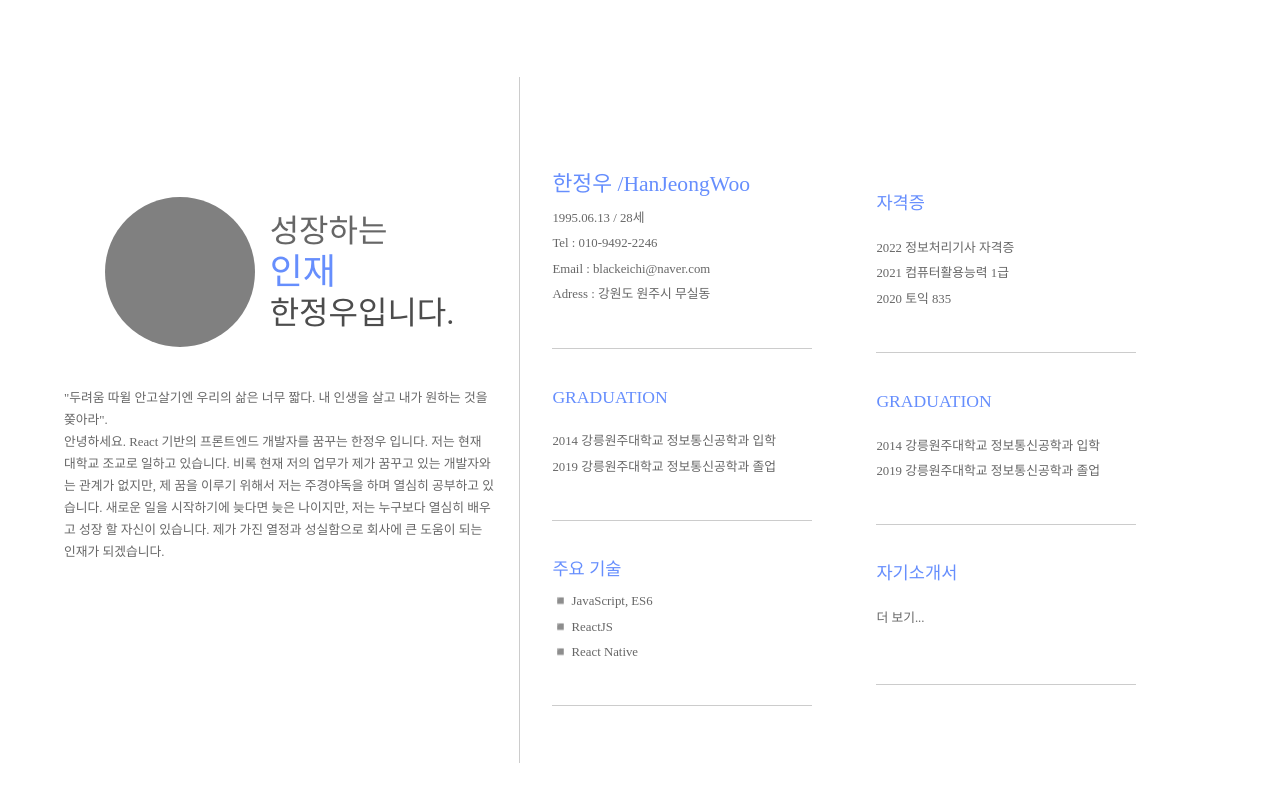
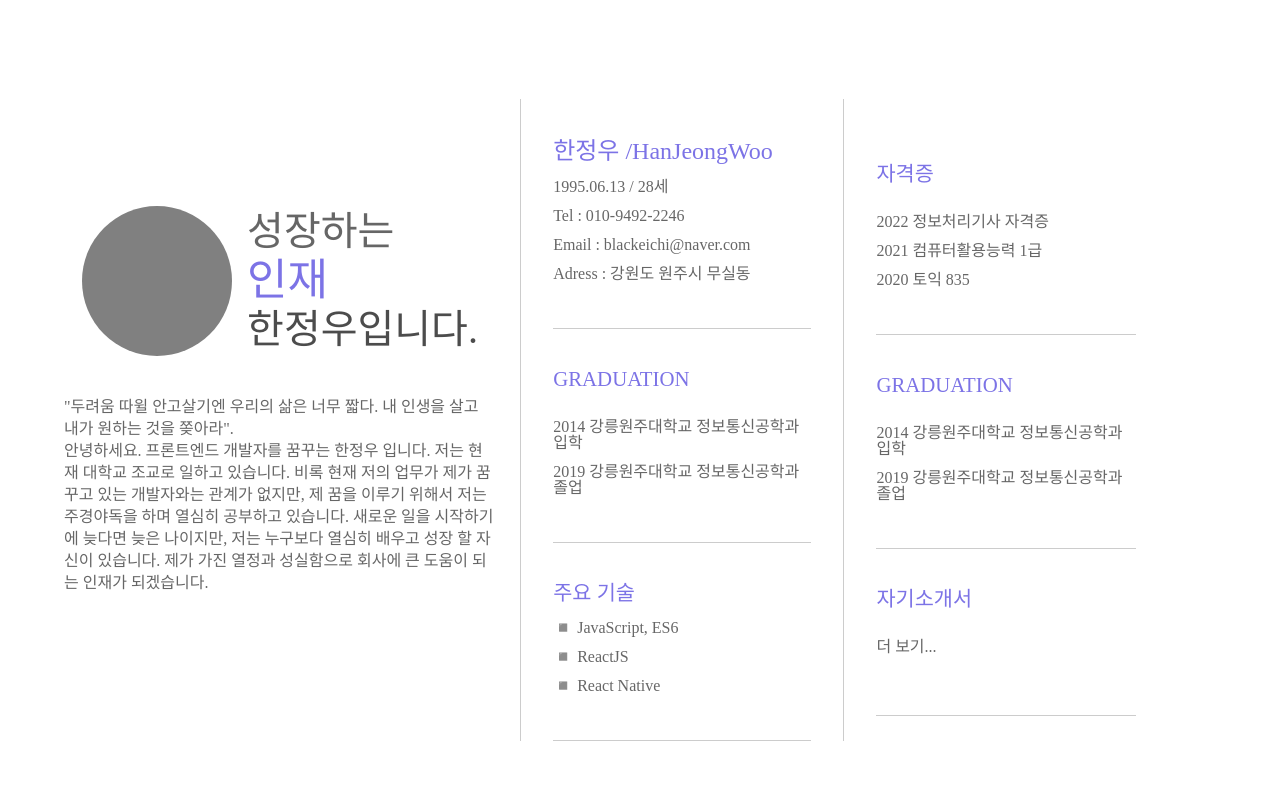
Before and after one commit to blackeichi/jw-portfolio, a React (Create React App) app: page /#/profile in a window 1280 px wide. Built offline with nearby package versions, Linux system fonts and the light colour scheme; a web font is replaced by a local one.

Commit message:
2022.09.16

```diff
--- a/src/Home.tsx
+++ b/src/Home.tsx
@@ -34,7 +34,16 @@ const BottomBox = styled.div<{ isLarge: boolean }>`
   flex-direction: ${(props) => (props.isLarge ? "row" : "column")};
   text-align: ${(props) => (props.isLarge ? "start" : "center")};
   gap: ${(props) => (props.isLarge ? "0" : "3vh")};
-  align-items: center;
+  align-items: ${(props) => (props.isLarge ? "flex-end" : "center")};
+`;
+const Btn = styled.h1`
+  font-size: 2.5vh;
+  font-weight: 700;
+  font-family: "NotoSerifKRbold";
+  background-color: ${(props) => props.theme.pupleColr};
+  padding: 15px;
+  border-radius: 20px;
+  color: white;
 `;
 
 export const Home = () => {
@@ -62,11 +71,7 @@ export const Home = () => {
   return (
     <Box isLarge={large}>
       <TopBox>
-        <Title
-          isLarge={large}
-          one="조직의 발전을 위해"
-          two="끊임없이 노력하는 인재 한정우입니다."
-        />
+        <Title isLarge={large} one="Hello World!" two="BRAND ME." />
         {large ? <SubTitle>2021~2022 Portpolio</SubTitle> : null}
       </TopBox>
       <BottomBox isLarge={large}>
@@ -76,7 +81,7 @@ export const Home = () => {
           whileHover={{ scale: 1.2 }}
           style={{ cursor: "pointer" }}
         >
-          <FontAwesomeIcon size="4x" icon={faHandPointRight} />
+          <Btn>START</Btn>
         </motion.div>
       </BottomBox>
     </Box>
--- a/src/Profile.tsx
+++ b/src/Profile.tsx
@@ -1,3 +1,5 @@
+import { faBookOpen, faCube } from "@fortawesome/free-solid-svg-icons";
+import { FontAwesomeIcon } from "@fortawesome/react-fontawesome";
 import React, { useEffect, useState } from "react";
 import { useNavigate } from "react-router";
 import styled from "styled-components";
@@ -5,6 +7,7 @@ import { Horizontal } from "./components/Horizontal";
 import { InfoContent } from "./components/InfoContent";
 import { IntroTitle } from "./components/IntroTitle";
 import { Vertical } from "./components/Vertical";
+import { motion } from "framer-motion";
 
 const Box = styled.div<{ isLarge: string }>`
   width: 100vw;
@@ -22,15 +25,27 @@ const Box = styled.div<{ isLarge: string }>`
   align-items: center;
   justify-content: center;
 `;
+const Overlay = styled(motion.div)`
+  position: absolute;
+  background-color: ${(props) => props.theme.blueColr};
+  width: 100%;
+  height: 100%;
+  top: 0;
+  left: 0;
+  display: flex;
+  align-items: center;
+  justify-content: center;
+`;
 const Introduce = styled.div<{ isLarge: string }>`
   background-color: white;
   display: flex;
   flex-direction: column;
   align-items: center;
+  max-width: 600px;
   border-right: ${(props) =>
-    props.isLarge === "small" ? "none" : "1px solid rgba(0, 0, 0, 0.2);"};
-  padding-bottom: ${(props) => (props.isLarge === "large" ? "25vh" : "0")};
-  padding-top: ${(props) => (props.isLarge === "large" ? "15vh" : "0")};
+    props.isLarge === "med" ? "1px solid rgba(0, 0, 0, 0.2)" : "none"};
+  padding-bottom: ${(props) => (props.isLarge === "small" ? "0" : "20vh")};
+  padding-top: ${(props) => (props.isLarge === "small" ? "0" : "15vh")};
 `;
 const Top = styled.div`
   display: flex;
@@ -46,7 +61,8 @@ const Picture = styled.div`
 const IntroContent = styled.h3`
   font-family: "NotoSerifKRmed";
   width: 90%;
-  font-size: 1.6vh;
+  max-width: 500px;
+  font-size: 2vh;
   color: rgba(0, 0, 0, 0.6);
   margin-top: 5vh;
   line-height: 22px;
@@ -63,6 +79,8 @@ const One = styled.div`
   display: flex;
   flex-direction: column;
   align-items: center;
+  border-right: 1px solid rgba(0, 0, 0, 0.2);
+  border-left: 1px solid rgba(0, 0, 0, 0.2);
 `;
 export const Info = styled.div`
   border-bottom: 1px solid rgba(0, 0, 0, 0.2);
@@ -74,19 +92,19 @@ export const Info = styled.div`
 export const Name = styled.h1`
   font-family: "NotoSerifKRbold";
   color: ${(props) => props.theme.blueColr};
-  font-size: 2.7vh;
+  font-size: 3vh;
   margin-bottom: 10px;
 `;
 export const Text = styled.h1`
   font-family: "NotoSerifKRmed";
   color: rgba(0, 0, 0, 0.6);
   margin: 0.8vh 0;
-  font-size: 1.6vh;
+  font-size: 2vh;
 `;
 export const ContentTitle = styled.h1`
   font-family: "NotoSerifKRbold";
   color: ${(props) => props.theme.blueColr};
-  font-size: 2.2vh;
+  font-size: 2.6vh;
   margin-bottom: 10px;
 `;
 const Two = styled.div`
@@ -94,6 +112,24 @@ const Two = styled.div`
   flex-direction: column;
   align-items: center;
 `;
+const boxAnime = {
+  hidden: {
+    opacity: 0,
+  },
+  visible: {
+    opacity: 1,
+  },
+};
+const itemAnime = {
+  hidden: {
+    opacity: 0,
+    scale: 0,
+  },
+  visible: {
+    opacity: 1,
+    scale: 1,
+  },
+};
 
 export const Profile = () => {
   const [screen, setScreen] = useState(window.outerWidth);
@@ -121,6 +157,21 @@ export const Profile = () => {
   };
   return (
     <Box isLarge={large}>
+      <Overlay
+        variants={boxAnime}
+        initial="visible"
+        animate="hidden"
+        transition={{ duration: 1.5 }}
+      >
+        <motion.div
+          variants={itemAnime}
+          initial="hidden"
+          animate="visible"
+          transition={{ duration: 0.3 }}
+        >
+          <FontAwesomeIcon color="white" size="6x" icon={faCube} />
+        </motion.div>
+      </Overlay>
       <Introduce isLarge={large}>
         <Top>
           <Picture />
@@ -129,13 +180,12 @@ export const Profile = () => {
         <IntroContent>
           "두려움 따윌 안고살기엔 우리의 삶은 너무 짧다. 내 인생을 살고 내가
           원하는 것을 쫒아라". <br />
-          안녕하세요. React 기반의 프론트엔드 개발자를 꿈꾸는 한정우 입니다.
-          저는 현재 대학교 조교로 일하고 있습니다. 비록 현재 저의 업무가 제가
-          꿈꾸고 있는 개발자와는 관계가 없지만, 제 꿈을 이루기 위해서 저는
-          주경야독을 하며 열심히 공부하고 있습니다. 새로운 일을 시작하기에
-          늦다면 늦은 나이지만, 저는 누구보다 열심히 배우고 성장 할 자신이
-          있습니다. 제가 가진 열정과 성실함으로 회사에 큰 도움이 되는 인재가
-          되겠습니다.
+          안녕하세요. 프론트엔드 개발자를 꿈꾸는 한정우 입니다. 저는 현재 대학교
+          조교로 일하고 있습니다. 비록 현재 저의 업무가 제가 꿈꾸고 있는
+          개발자와는 관계가 없지만, 제 꿈을 이루기 위해서 저는 주경야독을 하며
+          열심히 공부하고 있습니다. 새로운 일을 시작하기에 늦다면 늦은 나이지만,
+          저는 누구보다 열심히 배우고 성장 할 자신이 있습니다. 제가 가진 열정과
+          성실함으로 회사에 큰 도움이 되는 인재가 되겠습니다.
         </IntroContent>
       </Introduce>
       {large === "large" ? (
--- a/src/components/IntroTitle.tsx
+++ b/src/components/IntroTitle.tsx
@@ -7,19 +7,19 @@ const TextBox = styled.div`
   gap: 7px;
 `;
 const OneLine = styled.h2`
-  font-size: 4vh;
+  font-size: 5vh;
   color: rgba(0, 0, 0, 0.6);
   font-weight: 100;
   font-family: "NotoSerifKRlight";
 `;
 const TwoLine = styled.h1`
-  font-size: 4.5vh;
+  font-size: 5.5vh;
   font-weight: 100;
   font-family: "NotoSerifKRbold";
   color: ${(props) => props.theme.blueColr};
 `;
 const ThreeLine = styled.h3`
-  font-size: 4vh;
+  font-size: 5vh;
   font-weight: 500;
   font-family: "NotoSerifKRmed";
   color: rgba(0, 0, 0, 0.7);
--- a/src/components/Title.tsx
+++ b/src/components/Title.tsx
@@ -5,10 +5,15 @@ const TitleBox = styled.div<{ isLarge: boolean }>`
   text-align: ${(props) => (props.isLarge ? "start" : "center")};
   margin-bottom: 20px;
 `;
-const Text = styled.h1`
-  font-size: 5.5vh;
+const Sub = styled.h1`
+  font-size: 4vh;
   color: white;
-  font-weight: 700;
+  font-family: "NotoSerifKRbold";
+`;
+const Main = styled.h1`
+  margin-top: 1.5vh;
+  font-size: 10vh;
+  color: white;
   font-family: "NotoSerifKRbold";
 `;
 
@@ -21,8 +26,8 @@ type TitleProps = {
 export const Title: React.FC<TitleProps> = ({ one, two, isLarge }) => {
   return (
     <TitleBox isLarge={isLarge}>
-      <Text>{one}</Text>
-      <Text>{two}</Text>
+      <Sub>{one}</Sub>
+      <Main>{two}</Main>
     </TitleBox>
   );
 };
--- a/src/utils/styled.ts
+++ b/src/utils/styled.ts
@@ -1,3 +1,4 @@
 export const Theme = {
-   blueColr : "#668EFD"
-}
+  blueColr: "#7c73e6",
+  pupleColr: "#cca8e9",
+};
```
